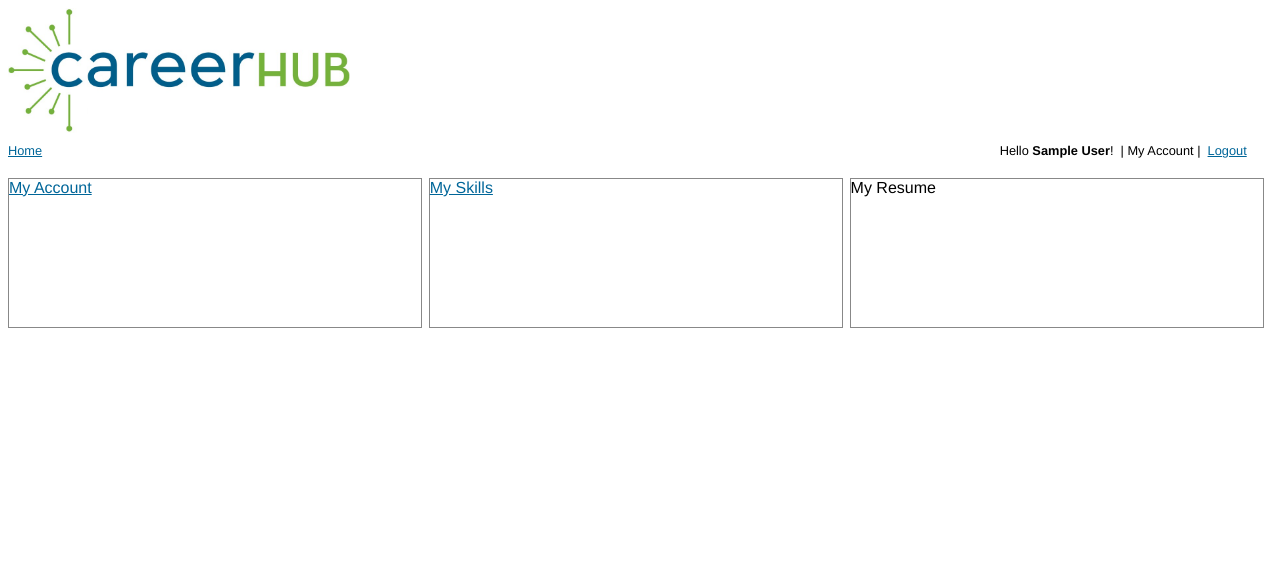
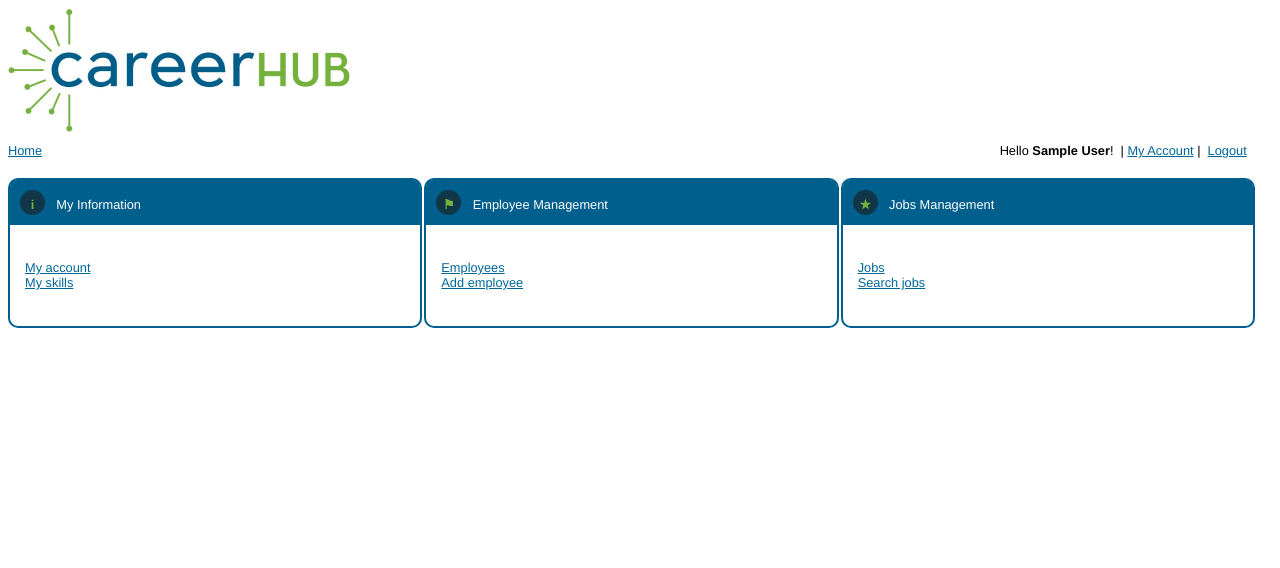
Before and after one commit to tinredd/cs633grp5, a PHP site: page / in a window 1280 px wide. Shown: the top 568 px of the page. Run offline with PHP 8.4, Linux system fonts and the light colour scheme; the visitor is signed in with stand-in values (Sample User, id 1); data that the repository does not hold is empty; some libraries are stand-ins or nearby versions.

Commit message:
user portal page style updates

```diff
--- a/css/main.css
+++ b/css/main.css
@@ -102,11 +102,40 @@ div.tag {
 .floatleft { float: left; }
 .floatright { float: right; }
 
-/*	Divs	*/
+/*	Portal Divs	*/
+
+.portalpane>div {
+	padding: 15px;
+}
+
 .portalpane {
-	border: 1px solid #888;
+	border: 2px solid #005F8C;
+	border-radius: 10px;
+	float: left;
+	font-size:0.8em;
 	width: calc(100% / 3 - 7px);
 	margin-right: 2px;
 	height: 150px;
 	display: inline-block;
 }
+
+.portalpane>div:first-child {
+	background-color: #005F8C;
+	color: #FFF;
+	padding: 10px;
+	border-radius: 7px 7px 0 0;
+	margin-bottom: 20px;
+
+}
+
+.portalheaderimage {
+	background-color: #113647;
+	width: 25px;
+	height: 25px;
+	border-radius: 25px;
+	text-align: center;
+	padding-top: 7px;
+	font-weight: bold;
+	margin-right: 2%;
+	color: #76B33C;
+}
--- a/includes/header.php
+++ b/includes/header.php
@@ -32,7 +32,7 @@ if ($url!='/index.php' && !isset($_SESSION['employee_id'])) {
 		<?php
 			if ($_SESSION['employee_id']>0) {
 				echo '<div class="logout">
-				Hello <span class="bold">'.stripslashes($_SESSION['first_name']).'</span>! &nbsp;|&nbsp;My Account&nbsp;|&nbsp;
+				Hello <span class="bold">'.stripslashes($_SESSION['first_name']).'</span>! &nbsp;|&nbsp;<a href="/account.php">My Account</a>&nbsp;|&nbsp;
 				<a href="/process/logout.php" onclick="return confirm(\'Are you sure you wish to log out?\');">Logout</a>
 				</div>';
 			}?>
--- a/index.php
+++ b/index.php
@@ -2,28 +2,41 @@
 include($_SERVER['DOCUMENT_ROOT'].'/includes/header.php');
 
 //  If the user is logged in as an employee, display the appropriate portal
-if ($_SESSION['employee_id']>0 && $_SESSION['user_type']==2) {
-?>
-<div class="portalpane"><a href="/account.php">My Account</a></div>
-<div class="portalpane"><a href="/account.php?t=4">My Skills</a></div>
-<div class="portalpane">My Resume</div>
-<?php
-//  If the user is logged in as an HR rep, display the appropriate portal
-
-} elseif ($_SESSION['employee_id']>0 && $_SESSION['user_type']==1) {
+if ($_SESSION['employee_id']>0) {
 
 ?>
 <div class="portalpane">
-    <div><a href="/account.php">My Account</a></div>
-    <div>&nbsp;</div>
+    <div>
+        <div class="inline portalheaderimage">i</div>
+        <div class="inline">My Information</div>
+    </div>
+    <div>
+        <div><a href="/account.php">My account</a></div>
+        <div><a href="/account.php?t=4">My skills</a></div>
+        <div>&nbsp;</div>
+    </div>
 </div>
+<?php if ($_SESSION['user_type']==1) { ?>
 <div class="portalpane">
-    <div><a href="/employee.php">Employees</a></div>
-    <div><a href="/account.php?t=4">My skills</a></div>
+    <div>
+        <div class="inline portalheaderimage">&#9873;</div>
+        <div class="inline">Employee Management</div>
+    </div>
+    <div>
+        <div><a href="/employee.php">Employees</a></div>
+        <div><a href="/account.php?t=4">Add employee</a></div>
+    </div>
 </div>
+<?php } ?>
 <div class="portalpane">
-    <div><a href="/job.php">Jobs</a></div>
-    <div>&nbsp;</div>
+    <div>
+        <div class="inline portalheaderimage">&#9733;</div>
+        <div class="inline">Jobs Management</div>
+    </div>
+    <div>
+        <?php if ($_SESSION['user_type']==1) echo '<div><a href="/job.php">Jobs</a></div>';?>
+        <div><a href="/jobsearch.php">Search jobs</a></div>
+    </div>
 </div>
 <?php
 
```
